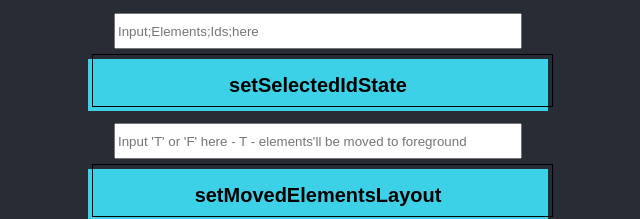
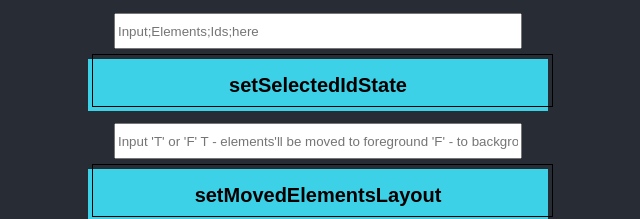
Before and after one commit to pklgn/project-os, a React (Create React App) app: page / in a window 1280 px wide. Shown: the part 1263-1482 px from the top of the page, without its empty margins (322-962 px from the left). Built offline with nearby package versions, Linux system fonts and the light colour scheme.

Commit message:
рефактор после мержа

```diff
--- a/src/App.tsx
+++ b/src/App.tsx
@@ -1,13 +1,13 @@
 import { useState, SetStateAction } from 'react';
 import logo from './assets/logos/logoMari.svg';
 import "./App.css";
-import { addPictureElement } from './model/actions/pictureActions';
+import { addPictureElement } from './model/specifiedActions/pictureActions';
 import { changeElementsPosition, changeElementsSize, moveElementsToBackgroundOrForeground, removeSelectedElements } from './model/elementActions';
-import { addFigureElement, changeFiguresColor, changeFiguresBorderColor, changeFiguresBorderWidth } from './model/actions/figureActions';
-import { addTextElement, changeTextsSize, changeTextsContent, changeTextsColor, changeTextsStyle } from './model/actions/textActions';
+import { addFigureElement, changeFiguresColor, changeFiguresBorderColor, changeFiguresBorderWidth } from './model/specifiedActions/figureActions';
+import { addTextElement, changeTextsSize, changeTextsContent, changeTextsColor, changeTextsStyle } from './model/specifiedActions/textActions';
 import { togglePresentationMode, changePresentationName, selectSlide } from './model/presentationActions';
 import { undo, redo, keep } from './model/historyActions';
-import { initEditor } from './model/initModelFunctions';
+import { initEditor } from './model/initModelActions';
 import { addSlide, deleteSelectedSlides, changeSelectedSlidesBackground } from './model/slidesActions';
 import { FigureShape, Slide, SlideElement } from './model/types';
 import { isFigure, isPicture } from './model/utils/tools';
@@ -287,7 +287,7 @@ function App() {
                 <input className="type-2" type="text" placeholder="Input;Elements;Ids;here"
                     onChange={handleSelectedElementsIdInput} />
                 <button className="button-53" onClick={setSelectedSlideIdState}>setSelectedIdState</button>
-                <input className="type-2" type="text" placeholder="Input 'T' or 'F' here - T - elements'll be moved to foreground"
+                <input className="type-2" type="text" placeholder="Input 'T' or 'F' T - elements'll be moved to foreground 'F' - to background"
                     onChange={handleWayToMoveInput} />
                 <button className="button-53" onClick={setMovedElementsLayout}>setMovedElementsLayout</button>
                 <input className="type-2" type="text" placeholder="Input;X;Y;here;for;new;element;or;for;selected" onChange={handleXYElementsCordsInput} />
--- a/src/model/actions/figureActions.ts
+++ b/src/model/specifiedActions/figureActions.ts
@@ -32,7 +32,6 @@ export function addFigureElement(
             width: 1,
             height: 1,
         },
-        angle: 0,
         opacity: 1,
         content: figureElement,
 
--- a/src/model/actions/pictureActions.ts
+++ b/src/model/specifiedActions/pictureActions.ts
@@ -31,7 +31,6 @@ export function addPictureElement(
             width,
             height,
         },
-        angle: 0,
         opacity: 1,
         content: pictureElement,
     }
--- a/src/model/actions/textActions.ts
+++ b/src/model/specifiedActions/textActions.ts
@@ -22,7 +22,6 @@ export function addTextElement(editor: Editor, x: number = 1, y: number = 1): Ed
             x,
             y,
         },
-        angle: 0,
         size: {
             width: 30,
             height: 25,
```
Also changed, not shown: src/model/initModelActions.ts (renamed from src/model/initModelFunctions.ts).
